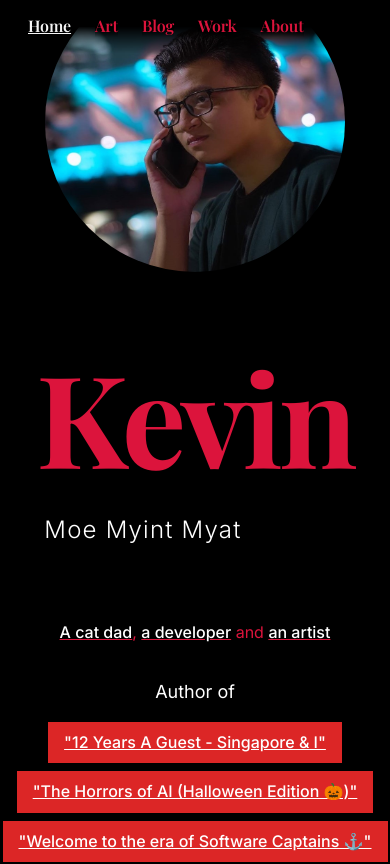
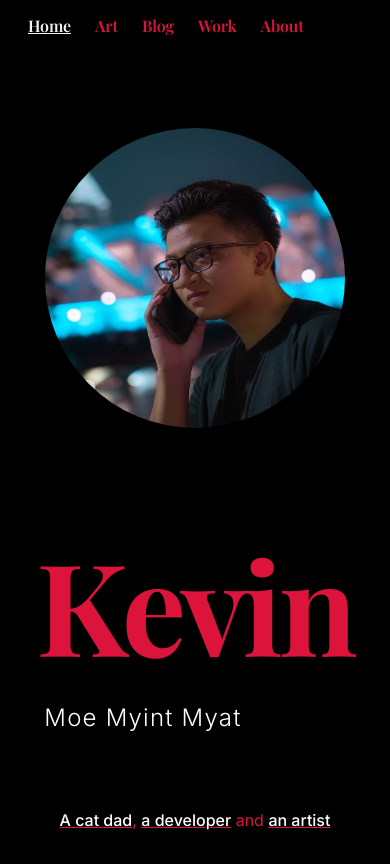
Before and after one commit to kevinmoemyintmyat/kevinmoemyintmyat.github.io, a Nuxt app: page / in a window 390 px wide. Shown: the top 864 px of the page. Built offline with nearby package versions, Linux system fonts and the light colour scheme.

Commit message:
fix: mobile screen

```diff
--- a/pages/index.vue
+++ b/pages/index.vue
@@ -1,8 +1,8 @@
 <template>
   <div class="h-screen w-screen flex lg:flex-row sm:flex-col-reverse lg:visible">
-    <div class="h-screen lg:w-3/6 w-full flex flex-col justify-center items-center">
-      <img v-if="shouldShow" src="@/assets/images/me-cool-avatar.jpg"
-        class="mobile-avatar md:visible sm:visible lg:invisible mt-10" />
+    <div class="min-h-screen lg:h-screen lg:w-3/6 w-full flex flex-col justify-start lg:justify-center items-center pt-32 pb-20 lg:pt-0 lg:pb-0">
+      <img src="@/assets/images/me-cool-avatar.jpg"
+        class="mobile-avatar block lg:hidden mb-8" />
       <h1 class="p-12">
         <span class="text-9xl">Kevin</span>
         <br />
@@ -74,13 +74,6 @@ const getBlogUrl = (blog) => {
   return '/blog';
 };
 
-// Check if mobile view
-const shouldShow = computed(() => {
-  if (process.client) {
-    return window.innerWidth <= 1024;
-  }
-  return false;
-});
 
 useHead({
   title: 'Kevin Moe Myint Myat - A cat dad, a developer & an artist',
```
